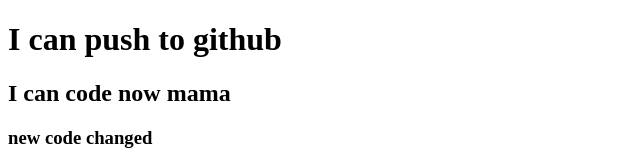
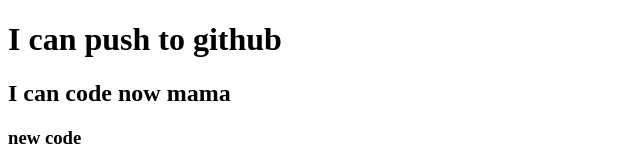
Before and after one commit to tamim3014/my-second-repo, a plain HTML site: page index.html in a window 1280 px wide. Shown: the top 165 px of the page, 0-640 px from the left. Drawn offline with Linux system fonts and the light colour scheme.

Commit message:
Update index.html

```diff
--- a/index.html
+++ b/index.html
@@ -12,7 +12,7 @@
 
     </h1>
     <h2>I can code now mama</h2>
-    <h3>new code changed</h3>
+    <h3>new code</h3>
     <img src="tamim.jpg" height="200px" width="100px">
 </body>
 </html>
```
